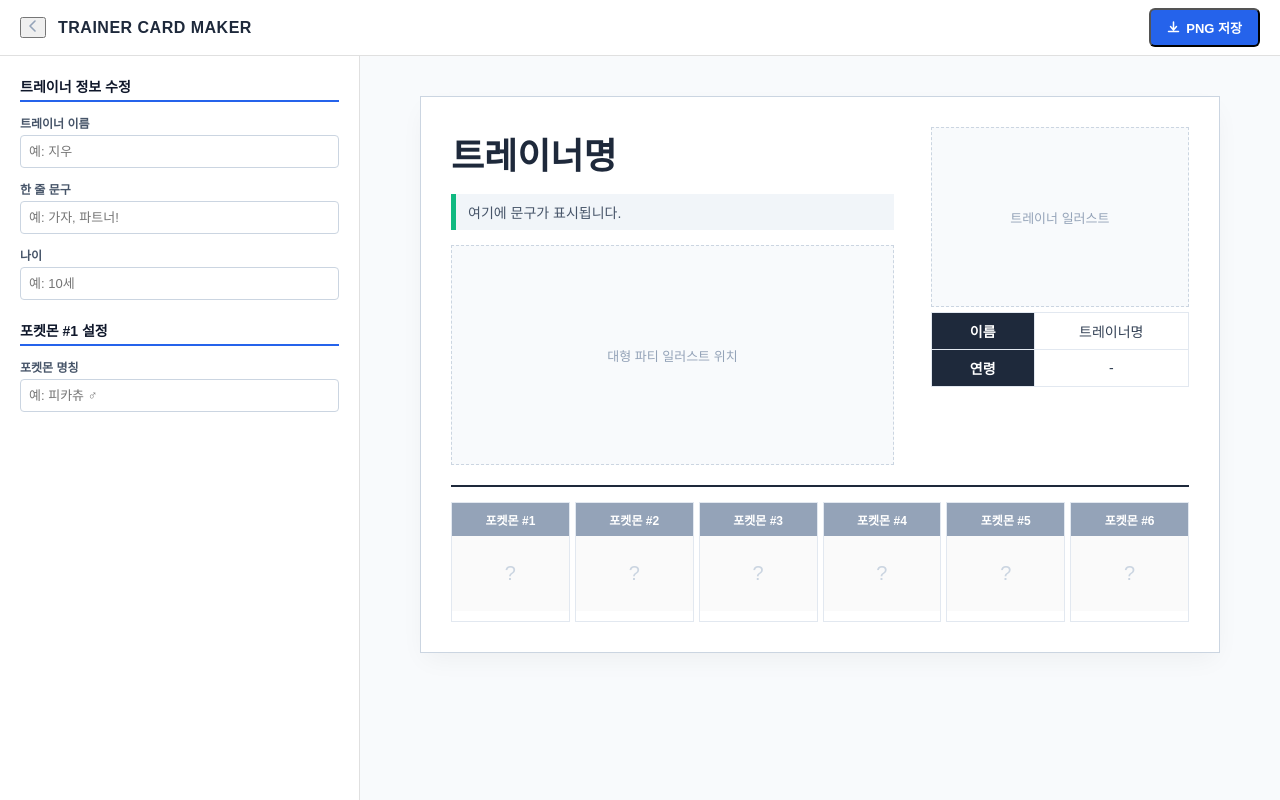
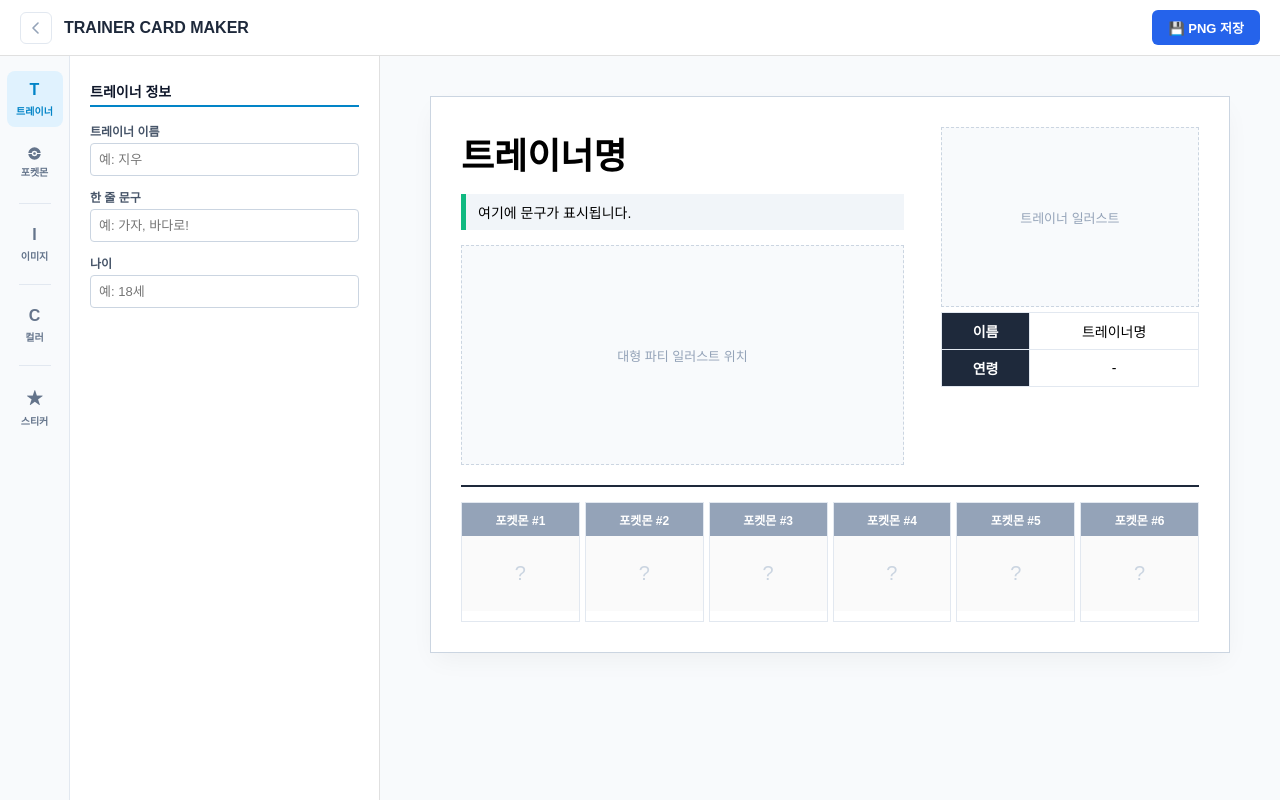
Before and after one commit to chiya1124/pokemoncard, a plain HTML site: page index.html in a window 1280 px wide. Drawn offline with nearby package versions, Linux system fonts and the light colour scheme.

Commit message:
Refactor index.html for better structure and clarity
Updated the title and improved comments in the HTML structure. Adjusted styles and layout for the edit panel and preview area.

```diff
--- a/index.html
+++ b/index.html
@@ -3,122 +3,98 @@
 <head>
     <meta charset="UTF-8">
     <meta name="viewport" content="width=device-width, initial-scale=1.0">
-    <title>포켓몬 트레이너 시트 메이커</title>
-    <!-- 캡처 라이브러리 -->
+    <title>포켓몬 트레이너 시트 메이커 (사이드 내비 버전)</title>
     <script src="https://cdnjs.cloudflare.com/ajax/libs/html2canvas/1.4.1/html2canvas.min.js"></script>
     <style>
-        /* 기본 초기화 */
+        /* 기본 레이아웃 구성 */
         * { box-sizing: border-box; }
         body {
             font-family: 'Malgun Gothic', sans-serif;
-            margin: 0;
-            padding: 0;
-            display: flex;
-            flex-direction: column;
-            height: 100vh;
-            background-color: #f5f7fa;
-            overflow: hidden;
+            margin: 0; padding: 0; display: flex; flex-direction: column;
+            height: 100vh; background-color: #f5f7fa; overflow: hidden;
         }
 
-        /* [1. app-header] 최상단 헤더 바 */
+        /* [1. app-header] */
         .app-header {
-            height: 56px;
-            background-color: #ffffff;
-            border-bottom: 1px solid #e0e0e0;
-            display: flex;
-            justify-content: space-between;
-            align-items: center;
-            padding: 0 20px;
-            z-index: 100;
+            height: 56px; background-color: #ffffff; border-bottom: 1px solid #e0e0e0;
+            display: flex; justify-content: space-between; align-items: center; padding: 0 20px; z-index: 100;
         }
-        .app-header-left { display: flex; align-items: center; gap: 12px; }
-        .app-header-right { display: flex; align-items: center; gap: 8px; }
+        .app-header-left, .app-header-right { display: flex; align-items: center; gap: 12px; }
+        .app-title { font-weight: bold; font-size: 16px; color: #1e293b; }
 
-        .app-title { font-weight: bold; font-size: 16px; color: #1e293b; letter-spacing: 0.5px; }
-
-        /* 버튼 스타일들 */
-
+        button { cursor: pointer; border: none; background: none; transition: all 0.2s; }
+        .panel-toggle-btn {
+            width: 32px; height: 32px; border: 1px solid #e2e8f0; border-radius: 6px;
+            display: flex; align-items: center; justify-content: center; background: #fff;
+        }
+        #panel-toggle-icon { transition: transform 0.3s; }
         .save-btn {
             background-color: #2563eb; color: white; padding: 8px 16px;
-            border-radius: 6px; font-weight: bold; font-size: 13px;
-            display: flex; align-items: center; gap: 6px;
+            border-radius: 6px; font-weight: bold; font-size: 13px; display: flex; align-items: center; gap: 6px;
         }
         .save-btn:hover { background-color: #1d4ed8; }
-        #hub-btn, #tour-trigger-btn { font-size: 16px; padding: 4px 8px; border-radius: 4px; }
-        #hub-btn:hover, #tour-trigger-btn:hover { background: #f1f5f9; }
 
-        /* [2. app-body] 메인 콘텐츠 몸통 컨테이너 */
-        .app-body {
-            display: flex;
-            flex-direction: row;
-            flex: 1;
-            height: calc(100vh - 56px);
-            position: relative;
-        }
+        /* [2. app-body] */
+        .app-body { display: flex; flex-direction: row; flex: 1; height: calc(100vh - 56px); position: relative; }
 
-        /* [3. edit-panel] 좌측 편집 패널 (사이드바) */
+        /* -------------------------------------------
+           ✨ 핵심: [3. edit-panel] 구조 리모델링
+        ------------------------------------------- */
         .edit-panel {
-            width: 360px;
-            min-width: 360px;
-            background-color: #ffffff;
-            border-right: 1px solid #e0e0e0;
-            display: flex;
-            flex-direction: column;
-            height: 100%;
+            width: 380px; min-width: 380px; background-color: #ffffff;
+            border-right: 1px solid #e0e0e0; display: flex; flex-direction: row; height: 100%;
             transition: margin-left 0.3s ease, opacity 0.3s ease;
         }
-        /* 패널이 닫혔을 때 왼쪽으로 숨기는 클래스 */
-        .edit-panel.hide {
-            margin-left: -360px;
-            opacity: 0;
-            pointer-events: none;
+        .edit-panel.hide { margin-left: -380px; opacity: 0; pointer-events: none; }
+
+        /* 좌측 아이콘 세로 내비 바 (고정 폭 70px) */
+        .side-nav {
+            width: 70px; min-width: 70px; background-color: #f8fafc;
+            border-right: 1px solid #e2e8f0; display: flex; flex-direction: column;
+            align-items: center; padding-top: 15px; gap: 8px;
         }
-        .edit-panel-content {
-            padding: 20px;
-            overflow-y: auto;
-            flex: 1;
+        .side-nav-btn {
+            width: 56px; height: 56px; display: flex; flex-direction: column;
+            align-items: center; justify-content: center; border-radius: 8px;
+            color: #64748b; font-size: 10px; font-weight: bold; gap: 4px;
         }
+        .side-nav-btn:hover { background-color: #f1f5f9; color: #1e293b; }
+        .side-nav-btn.active { background-color: #e0f2fe; color: #0284c7; }
+        .nav-icon { font-size: 16px; font-weight: bold; }
+        .side-nav-divider { width: 32px; height: 1px; background-color: #e2e8f0; margin: 4px 0; }
 
-        /* [4. preview-area] 우측 실시간 미리보기 구역 */
-        .preview-area {
-            flex: 1;
-            padding: 40px;
-            overflow: auto;
-            display: flex;
-            justify-content: center;
-            align-items: flex-start;
-            background-color: #f8fafc;
-        }
+        /* 우측 상세 입력창 영역 (폭 310px) */
+        .edit-panel-content { padding: 20px; overflow-y: auto; flex: 1; }
+        .tab-content { display: none; }
+        .tab-content.active { display: block; }
 
-        /* --- 프리뷰 내부 실제 카드 시트 틀 --- */
-        #sheet-container {
-            width: 800px; min-width: 800px; background: white;
-            border: 1px solid #cbd5e1; padding: 30px;
-            box-shadow: 0 10px 25px -5px rgba(0, 0, 0, 0.05);
-        }
+        /* [4. preview-area] */
+        .preview-area { flex: 1; padding: 40px; overflow: auto; display: flex; justify-content: center; align-items: flex-start; background-color: #f8fafc; }
+
+        /* --- 프리뷰 카드 시트 틀 --- */
+        #sheet-container { width: 800px; min-width: 800px; background: white; border: 1px solid #cbd5e1; padding: 30px; box-shadow: 0 10px 25px -5px rgba(0, 0, 0, 0.05); }
         .top-section { display: flex; justify-content: space-between; margin-bottom: 20px; }
-        .top-left { width: 60%; }
-        .top-right { width: 35%; }
-        .trainer-name { font-size: 36px; font-weight: bold; margin-bottom: 15px; min-height: 48px; color: #1e293b; }
-        .quote-box { background: #f1f5f9; border-left: 5px solid #10b981; padding: 8px 12px; margin-bottom: 10px; font-size: 14px; min-height: 36px; color: #475569; }
+        .top-left { width: 60%; } .top-right { width: 35%; }
+        .trainer-name { font-size: 36px; font-weight: bold; margin-bottom: 15px; min-height: 48px; }
+        .quote-box { background: #f1f5f9; border-left: 5px solid #10b981; padding: 8px 12px; margin-bottom: 10px; font-size: 14px; min-height: 36px; }
         .main-party-img, .character-img { width: 100%; height: 220px; background: #f8fafc; display: flex; align-items: center; justify-content: center; border: 1px dashed #cbd5e1; color: #94a3b8; font-size: 13px; margin-top: 15px; }
         .character-img { height: 180px; margin-bottom: 5px; margin-top: 0; }
         .profile-table { width: 100%; border-collapse: collapse; font-size: 14px; }
         .profile-table th, .profile-table td { border: 1px solid #e2e8f0; padding: 8px; text-align: center; }
-        .profile-table th { background-color: #1e293b; color: white; width: 40%; }
-        .profile-table td { color: #334155; min-width: 80px; }
+        .profile-table th { background-color: #1e293b; color: white; }
 
         .pokemon-grid { display: grid; grid-template-columns: repeat(6, 1fr); gap: 5px; border-top: 2px solid #1e293b; padding-top: 15px; }
         .pkm-card { border: 1px solid #e2e8f0; text-align: center; font-size: 12px; background: #fff; min-height: 120px; }
-        .pkm-header { background: #94a3b8; padding: 8px 5px; font-weight: bold; color: white; min-height: 31px; transition: background 0.2s; }
+        .pkm-header { background: #94a3b8; padding: 8px 5px; font-weight: bold; color: white; min-height: 31px; }
         .pkm-img-slot { height: 75px; display: flex; align-items: center; justify-content: center; background: #fafafa; font-size: 20px; color: #cbd5e1; }
 
-        /* 편집 폼 구성요소 스타일 */
-        .section-title { font-size: 14px; font-weight: bold; color: #0f172a; border-bottom: 2px solid #2563eb; padding-bottom: 4px; margin: 20px 0 12px 0; }
+        /* 입력 폼 디자인 */
+        .section-title { font-size: 14px; font-weight: bold; color: #0f172a; border-bottom: 2px solid #0284c7; padding-bottom: 4px; margin: 5px 0 15px 0; }
         .control-group { margin-bottom: 12px; }
         label { display: block; font-size: 12px; font-weight: bold; color: #475569; margin-bottom: 4px; }
         input { width: 100%; padding: 8px; border: 1px solid #cbd5e1; border-radius: 4px; font-size: 13px; }
-        input:focus { border-color: #2563eb; outline: none; }
+        input:focus { border-color: #0284c7; outline: none; }
+        .info-msg { font-size: 12px; color: #64748b; background: #f8fafc; padding: 10px; border-radius: 4px; border: 1px solid #e2e8f0; }
     </style>
 </head>
 <body>
@@ -126,53 +102,107 @@
     <!-- 1. app-header -->
     <div class="app-header">
         <div class="app-header-left">
-            <button class="panel-toggle-btn" id="panel-toggle-btn" onclick="togglePanel()" title="편집 패널 열기/닫기">
+            <button class="panel-toggle-btn" onclick="togglePanel()" title="편집 패널 열기/닫기">
                 <svg id="panel-toggle-icon" width="10" height="12" viewBox="0 0 10 12" fill="none">
                     <path d="M7 1L2 6L7 11" stroke="#94a3b8" stroke-width="1.6" stroke-linecap="round" stroke-linejoin="round"></path>
                 </svg>
             </button>
             <div class="app-title">TRAINER CARD MAKER</div>
-
         </div>
         <div class="app-header-right">
-            <button class="save-btn" onclick="saveAsPNG()">
-                <svg width="13" height="13" viewBox="0 0 13 13" fill="none">
-                    <path d="M6.5 1v7M3.5 5.5L6.5 9l3-3.5M1.5 10.5h10" stroke="white" stroke-width="1.5" stroke-linecap="round" stroke-linejoin="round"></path>
-                </svg>
-                PNG 저장
-            </button>
+            <button class="save-btn" onclick="saveAsPNG()">💾 PNG 저장</button>
         </div>
     </div>
 
     <!-- 2. app-body -->
     <div class="app-body">
 
-        <!-- 3. edit-panel (좌측 편집 사이드바) -->
+        <!-- 3. edit-panel (세로 내비 조합형) -->
         <div class="edit-panel" id="edit-panel">
+
+            <!-- 요청하신 아이콘 네비 삽입 -->
+            <nav class="side-nav">
+                <button class="side-nav-btn active" onclick="switchSection(event, 'name')" title="트레이너">
+                    <span class="nav-icon">T</span>
+                    <span class="nav-label">트레이너</span>
+                </button>
+                <button class="side-nav-btn" onclick="switchSection(event, 'pokemon')" title="포켓몬">
+                    <span class="nav-icon" style="display:flex;align-items:center;justify-content:center;">
+                        <svg width="13" height="13" viewBox="0 0 100 100">
+                            <path d="M2.2,46 A48,48 0 0,1 97.8,46 L71.6,46 A22,22 0 0,0 28.4,46 Z" fill="currentColor"/>
+                            <path d="M2.2,54 A48,48 0 0,0 97.8,54 L71.6,54 A22,22 0 0,1 28.4,54 Z" fill="currentColor"/>
+                            <circle cx="50" cy="50" r="10" fill="currentColor"/>
+                        </svg>
+                    </span>
+                    <span class="nav-label">포켓몬</span>
+                </button>
+                <div class="side-nav-divider"></div>
+                <button class="side-nav-btn" onclick="switchSection(event, 'image')" title="이미지">
+                    <span class="nav-icon">I</span>
+                    <span class="nav-label">이미지</span>
+                </button>
+                <div class="side-nav-divider"></div>
+                <button class="side-nav-btn" onclick="switchSection(event, 'color')" title="컬러">
+                    <span class="nav-icon">C</span>
+                    <span class="nav-label">컬러</span>
+                </button>
+                <div class="side-nav-divider"></div>
+                <button class="side-nav-btn" onclick="switchSection(event, 'sticker')" title="스티커">
+                    <span class="nav-icon">★</span>
+                    <span class="nav-label">스티커</span>
+                </button>
+            </nav>
+
+            <!-- 우측 입력 창 영역 -->
             <div class="edit-panel-content">
-                <div class="section-title" style="margin-top:0;">트레이너 정보 수정</div>
+
+                <!-- [트레이너 메뉴] -->
+                <div id="sec-name" class="tab-content active">
+                    <div class="section-title">트레이너 정보</div>
                     <div class="control-group">
                         <label>트레이너 이름</label>
                         <input type="text" id="input-name" placeholder="예: 지우" oninput="syncText('input-name', ['view-name', 'view-p-name'], '트레이너명')">
                     </div>
                     <div class="control-group">
                         <label>한 줄 문구</label>
-                    <input type="text" id="input-q1" placeholder="예: 가자, 파트너!" oninput="syncText('input-q1', ['view-q1'], '여기에 문구가 표시됩니다.')">
+                        <input type="text" id="input-q1" placeholder="예: 가자, 바다로!" oninput="syncText('input-q1', ['view-q1'], '여기에 문구가 표시됩니다.')">
                     </div>
                     <div class="control-group">
                         <label>나이</label>
-                    <input type="text" id="input-age" placeholder="예: 10세" oninput="syncText('input-age', ['view-p-age'], '-')">
-                </div>
-
-                <div class="section-title">포켓몬 #1 설정</div>
-                <div class="control-group">
-                    <label>포켓몬 명칭</label>
-                    <input type="text" id="input-p1" placeholder="예: 피카츄 ♂" oninput="syncText('input-p1', ['p1-title'], '포켓몬 #1')">
-                </div>
+                        <input type="text" id="input-age" placeholder="예: 18세" oninput="syncText('input-age', ['view-p-age'], '-')">
                     </div>
                 </div>
 
-        <!-- 4. preview-area (우측 워크스페이스) -->
+                <!-- [포켓몬 메뉴] -->
+                <div id="sec-pokemon" class="tab-content">
+                    <div class="section-title">포켓몬 멤버 설정</div>
+                    <div class="control-group"><label>포켓몬 1</label><input type="text" id="input-p1" placeholder="포켓몬 이름 입력" oninput="syncText('input-p1', ['p1-title'], '포켓몬 #1')"></div>
+                    <div class="control-group"><label>포켓몬 2</label><input type="text" id="input-p2" placeholder="포켓몬 이름 입력" oninput="syncText('input-p2', ['p2-title'], '포켓몬 #2')"></div>
+                    <div class="control-group"><label>포켓몬 3</label><input type="text" id="input-p3" placeholder="포켓몬 이름 입력" oninput="syncText('input-p3', ['p3-title'], '포켓몬 #3')"></div>
+                </div>
+
+                <!-- [이미지 메뉴 (대기)] -->
+                <div id="sec-image" class="tab-content">
+                    <div class="section-title">일러스트 파일 등록</div>
+                    <p class="info-msg">📸 트레이너 및 파티 대형 일러스트 업로드 기능이 들어갈 자리입니다.</p>
+                </div>
+
+                <!-- [컬러 메뉴 (대기)] -->
+                <div id="sec-color" class="tab-content">
+                    <div class="section-title">테마 컬러 및 스킨</div>
+                    <p class="info-msg">🎨 카드 배경색 및 그라데이션 커스텀 기능이 들어갈 자리입니다.</p>
+                </div>
+
+                <!-- [스티커 메뉴 (대기)] -->
+                <div id="sec-sticker" class="tab-content">
+                    <div class="section-title">배지 및 스티커 데코</div>
+                    <p class="info-msg">★ 체육관 배지 또는 미니 스티커 컴포넌트 관리 공간입니다.</p>
+                </div>
+
+            </div>
+        </div>
+
+        <!-- 4. preview-area -->
         <div class="preview-area">
             <div id="sheet-container">
                 <div class="top-section">
@@ -192,11 +222,11 @@
 
                 <div class="pokemon-grid">
                     <div class="pkm-card"><div class="pkm-header" id="p1-title">포켓몬 #1</div><div class="pkm-img-slot">?</div></div>
-                    <div class="pkm-card"><div class="pkm-header">포켓몬 #2</div><div class="pkm-img-slot">?</div></div>
-                    <div class="pkm-card"><div class="pkm-header">포켓몬 #3</div><div class="pkm-img-slot">?</div></div>
-                    <div class="pkm-card"><div class="pkm-header">포켓몬 #4</div><div class="pkm-img-slot">?</div></div>
-                    <div class="pkm-card"><div class="pkm-header">포켓몬 #5</div><div class="pkm-img-slot">?</div></div>
-                    <div class="pkm-card"><div class="pkm-header">포켓몬 #6</div><div class="pkm-img-slot">?</div></div>
+                    <div class="pkm-card"><div class="pkm-header" id="p2-title">포켓몬 #2</div><div class="pkm-img-slot">?</div></div>
+                    <div class="pkm-card"><div class="pkm-header" id="p3-title">포켓몬 #3</div><div class="pkm-img-slot">?</div></div>
+                    <div class="pkm-card"><div class="pkm-header" id="p4-title">포켓몬 #4</div><div class="pkm-img-slot">?</div></div>
+                    <div class="pkm-card"><div class="pkm-header" id="p5-title">포켓몬 #5</div><div class="pkm-img-slot">?</div></div>
+                    <div class="pkm-card"><div class="pkm-header" id="p6-title">포켓몬 #6</div><div class="pkm-img-slot">?</div></div>
                 </div>
             </div>
         </div>
@@ -204,38 +234,44 @@
     </div>
 
     <script>
-        // 1. 왼쪽 편집 패널(사이드바) 열고 닫기 + 아이콘 회전 기능
+        // 1. ✨ 세로 내비게이션 전환 스크립트
+        function switchSection(event, sectionName) {
+            // 버튼 활성화 클래스 스위칭
+            const buttons = document.querySelectorAll('.side-nav-btn');
+            buttons.forEach(btn => btn.classList.remove('active'));
+            event.currentTarget.classList.add('active');
+
+            // 해당하는 컨텐츠 박스 띄우기
+            const contents = document.querySelectorAll('.tab-content');
+            contents.forEach(content => content.classList.remove('active'));
+
+            // 매칭되는 ID 서치 (sec-name, sec-pokemon 등)
+            document.getElementById(`sec-${sectionName}`).classList.add('active');
+        }
+
+        // 2. 패널 열고 닫기
         function togglePanel() {
             const panel = document.getElementById('edit-panel');
             const icon = document.getElementById('panel-toggle-icon');
-
             panel.classList.toggle('hide');
-
-            if (panel.classList.contains('hide')) {
-                icon.style.transform = 'rotate(180deg)';
-            } else {
-                icon.style.transform = 'rotate(0deg)';
-            }
+            icon.style.transform = panel.classList.contains('hide') ? 'rotate(180deg)' : 'rotate(0deg)';
         }
 
-        // 2. 입력값 실시간 동기화 (빈칸 방지 기본값 기능 추가)
+        // 3. 텍스트 실시간 연동
         function syncText(inputId, viewIds, defaultText) {
             const value = document.getElementById(inputId).value;
             viewIds.forEach(id => {
                 const element = document.getElementById(id);
-                if (element) {
-                    // 유저가 텍스트를 다 지우면 기본 안내 텍스트(defaultText)를 띄워 레이아웃이 깨지지 않게 방지합니다.
-                    element.innerText = value.trim() !== "" ? value : defaultText;
-                }
+                if (element) element.innerText = value.trim() !== "" ? value : defaultText;
             });
         }
 
-        // 3. PNG 이미지로 저장하기
+        // 4. PNG 저장
         function saveAsPNG() {
             const sheet = document.getElementById('sheet-container');
             html2canvas(sheet, { useCORS: true, scale: 2 }).then(canvas => {
                 const link = document.createElement('a');
-                link.download = 'my-trainer-sheet.png';
+                link.download = 'trainer-sheet.png';
                 link.href = canvas.toDataURL('image/png');
                 link.click();
             });
```
Lines whose indentation alone changed are shown as unchanged.
